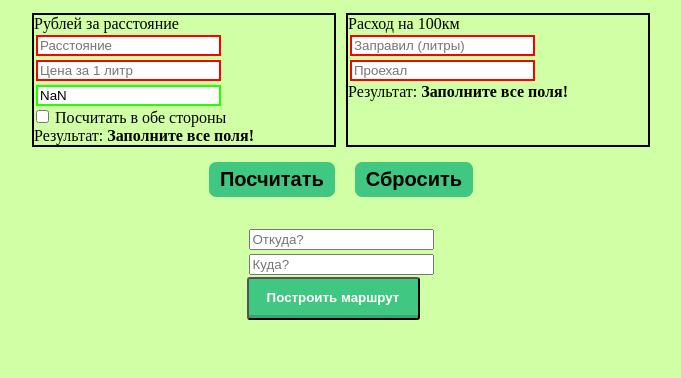
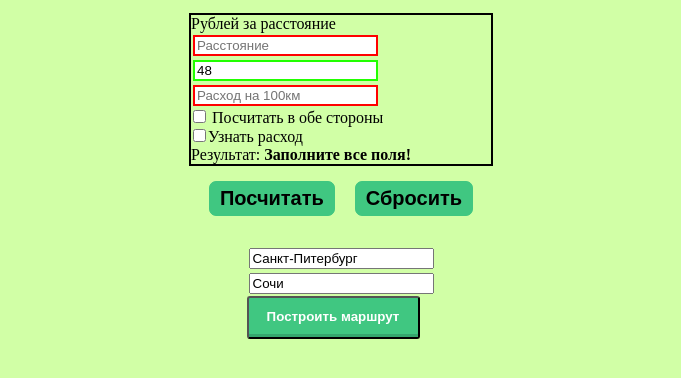
Before and after one commit to stimul777/tripCalculator, a plain HTML site: page index.html in a window 1280 px wide. Both pictures are taken after a click on the button "Посчитать". Shown: the whole page, without its empty margins (299-980 px from the left). Drawn offline with Linux system fonts and the light colour scheme.

Commit message:
Yandex_Calc_ver_2

```diff
--- a/index.html
+++ b/index.html
@@ -4,7 +4,6 @@
 <head>
     <meta charset="utf-8">
     <link rel="stylesheet" href="style.css">
-
 </head>
 
 <body>
@@ -12,17 +11,18 @@
         <div class="calc_distance">
             Рублей за расстояние<br>
             <input type="text" id="distance" placeholder="Расстояние" class="entry_field"> <br>
-            <input type="text" id="price" placeholder="Цена за 1 литр" class="entry_field"><br>
+            <input type="text" id="price" placeholder="Цена за 1 литр" class="entry_field" value=48><br>
             <input type="text" id="consumption" placeholder="Расход на 100км" class="entry_field"> <br>
             <input type="checkbox" id="check_two_sides"> Посчитать в обе стороны<br>
+            <input type="checkbox" id="check_liters">Узнать расход
             <div>
                 Результат: <strong id="output"></strong><br>
             </div>
         </div>
-        <div class="calc_100">
+        <div id="calc_100">
             Расход на 100км<br>
-            <input type="text" id="liters" placeholder="Заправил (литры)" class="entry_field"> <br>
-            <input type="text" id="distance_100" placeholder="Проехал" class="entry_field"><br>
+            <input type="text" id="liters" placeholder="Заправил (литры)"> <br>
+            <input type="text" id="distance_100" placeholder="Проехал"><br>
             <div>
                 Результат: <strong id="output_100"></strong><br>
             </div>
@@ -36,15 +36,11 @@
 
     <div class="picture">
         <div class='picture_input'>
-            <input type="text" id="pointA" class="distance_points" class="entry_field" placeholder="Откуда?"> <br>
-            <input type="text" id="pointB" class="distance_points" class="entry_field" placeholder="Куда?"><br>
+            <input type="text" id="pointA" class="distance_points" class="entry_field" placeholder="Откуда?" value="Санкт-Питербург"> <br>
+            <input type="text" id="pointB" class="distance_points" class="entry_field" placeholder="Куда?" value="Сочи"><br>
             <button id="ok">Построить маршрут</button><br>
         </div>
     </div>
-
-
-
-
 
 
     <div id="map"></div>
--- a/js.js
+++ b/js.js
@@ -3,23 +3,25 @@ let distance_100 = document.getElementById('distance_100'); //расстояни
 let price = document.getElementById('price'); //цена за 1 л
 let consumption = document.getElementById('consumption'); // л/100к
 let output = document.getElementById('output'); //результат
+let calc_100 = document.getElementById('calc_100');
 
+check_liters.addEventListener("click", function() {
+    if (check_liters.checked) {
+        calc_100.style.display = "block";
+    } else {
+        calc_100.style.display = "none";
+    }
+});
 
-document.getElementById('consider').addEventListener("click", distance_price);
-document.getElementById('consider').addEventListener("click", valid);
-
-document.getElementById('reset').onclick = function() {
-    window.location.reload();
+document.getElementById('consider').addEventListener("click", function() {
+    if (check_liters.checked) {
+        consumption.value = Math.round(liters.value / distance_100.value * 100);
+        output_100.innerHTML = consumption.value + " литров/100км";
     }
 
-function distance_price() {
-    consumption.value = Math.round(liters.value / distance_100.value * 100);
-    output_100.innerHTML = consumption.value + " литров/100км";
     output.innerHTML = Math.round(consumption.value * distance.value * price.value / 100) + " рублей";
     if (check_two_sides.checked) {
         output.innerHTML = (consumption.value * distance.value * price.value / 100) * 2 + " рублей";
-    }
-
     }
 
     // Валидация
@@ -32,10 +34,8 @@ for (var i = 0; i < entry_field.length; i++) {
         };
     }
 
-function valid() {
     for (var i = 0; i < entry_field.length; i++) {
         if (!entry_field[i].value) {
-            output_100.innerHTML = "Заполните все поля!";
             output.innerHTML = "Заполните все поля!";
             entry_field[i].style.border = "2px solid red";
 
@@ -43,7 +43,8 @@ function valid() {
             entry_field[i].style.border = "2px solid #22ff00";
         }
     }
-}
+
+});
 
 // Яндекс карты
 ymaps.ready(function() {
@@ -53,12 +54,9 @@ ymaps.ready(function() {
     let mapDivId = 'map'; //Id контейнера для карты
     let mapCenter = [55.76, 37.64]; //Координата центра карты по умолчанию
     map = new ymaps.Map(mapDivId, { center: mapCenter, zoom: 3 });
-
     document.getElementById('ok').addEventListener('click', ReadRoute); //по клику вызываем ReadRoute
 
-
     function ReadRoute() {
-
         return ymaps.route([pointA.value, pointB.value]).then( //получили координаты
             function(route) {
                 distance.value = Math.round(route.getLength() / 1000); //получаем расстояние (в метрах и переводим в км)
@@ -70,7 +68,9 @@ ymaps.ready(function() {
                 alert('Ошибка: Введены неверные значения ');
             }
         );
-
-
     }
 })
+
+document.getElementById('reset').addEventListener("click", function() {
+    window.location.reload();
+});
--- a/style.css
+++ b/style.css
@@ -17,10 +17,11 @@ input {
     margin: 5px;
 }
 
-.calc_100 {
+#calc_100 {
     width: 300px;
     border: 2px solid black;
     margin: 5px;
+    display: none;
 }
 
 .style_button {
@@ -49,6 +50,11 @@ input {
 .picture_input {
     margin: 10px;
 }
+
+
+/* #calc_100_input {
+    display: none;
+} */
 
 
 /* Кнопки  */
```
Lines whose indentation alone changed are shown as unchanged.
